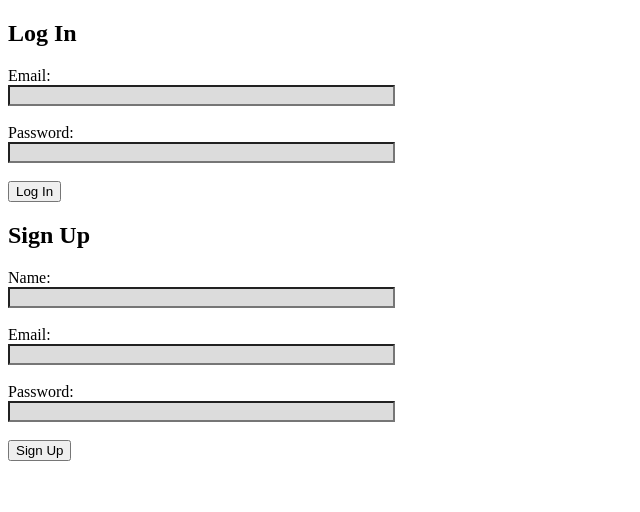
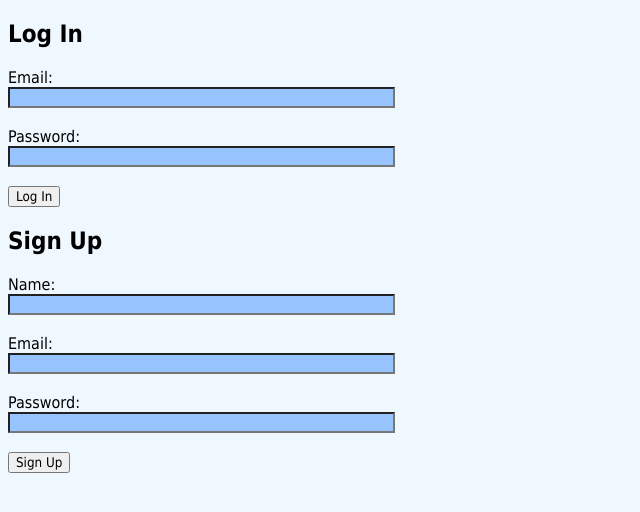
Before and after one commit to eema300/application-tracker, a PHP site: page / in a window 1280 px wide. Shown: the top 512 px of the page, without its empty margins (0-640 px from the left). Run offline with PHP 8.4, Linux system fonts and the light colour scheme.

Commit message:
Update styles.css

```diff
--- a/css/styles.css
+++ b/css/styles.css
@@ -1,5 +1,9 @@
+* {
+    font-family: Tahoma, sans-serif;
+}
+
 body {
-    background-color: white;
+    background-color: aliceblue;;
 }
 
 h2 {
@@ -9,5 +13,6 @@ h2 {
 
 input {
     width: 30%;
-    background-color: gainsboro;
+    background-color: #97c4ff;
+    text-align: left;
 }
```
